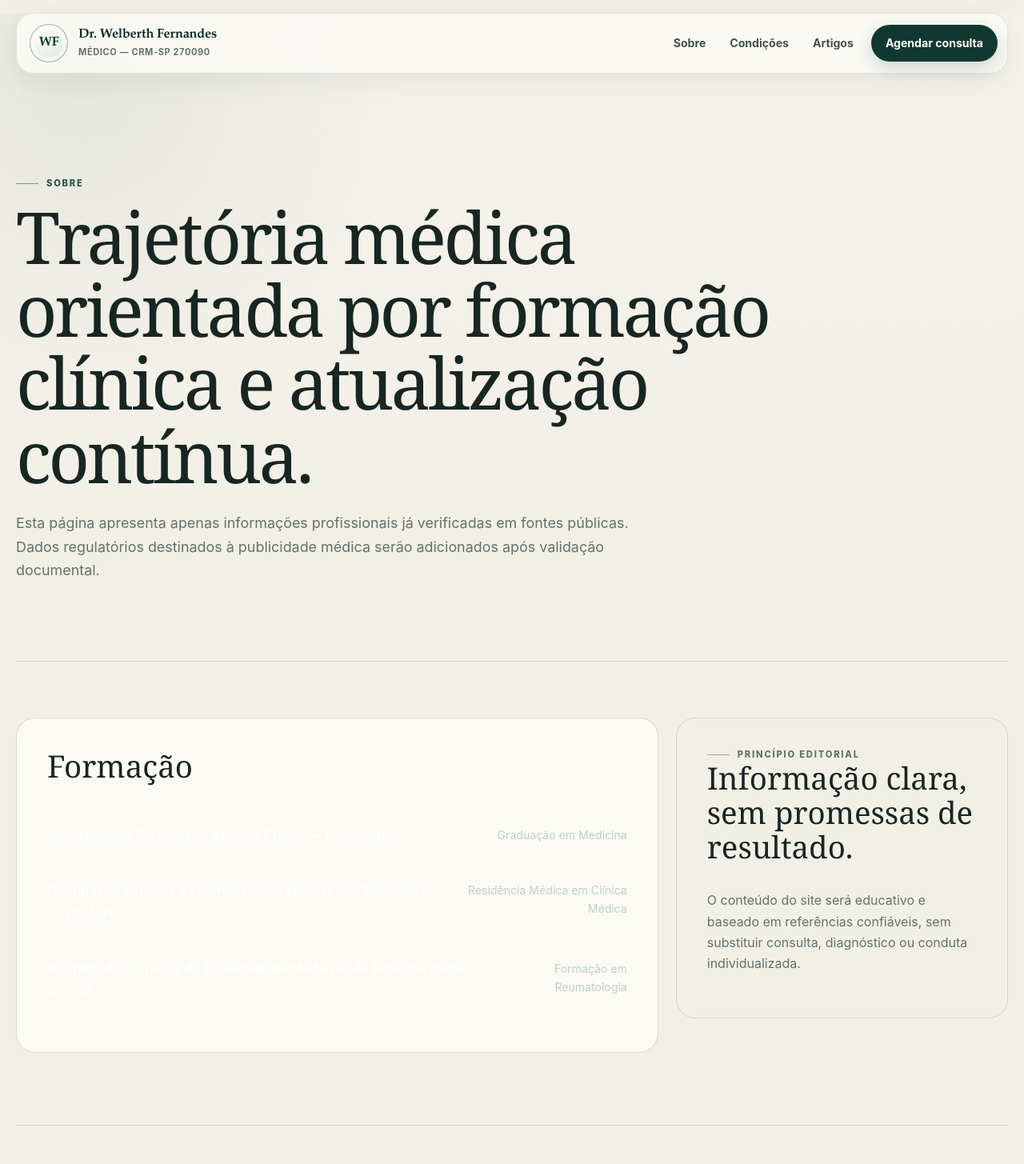
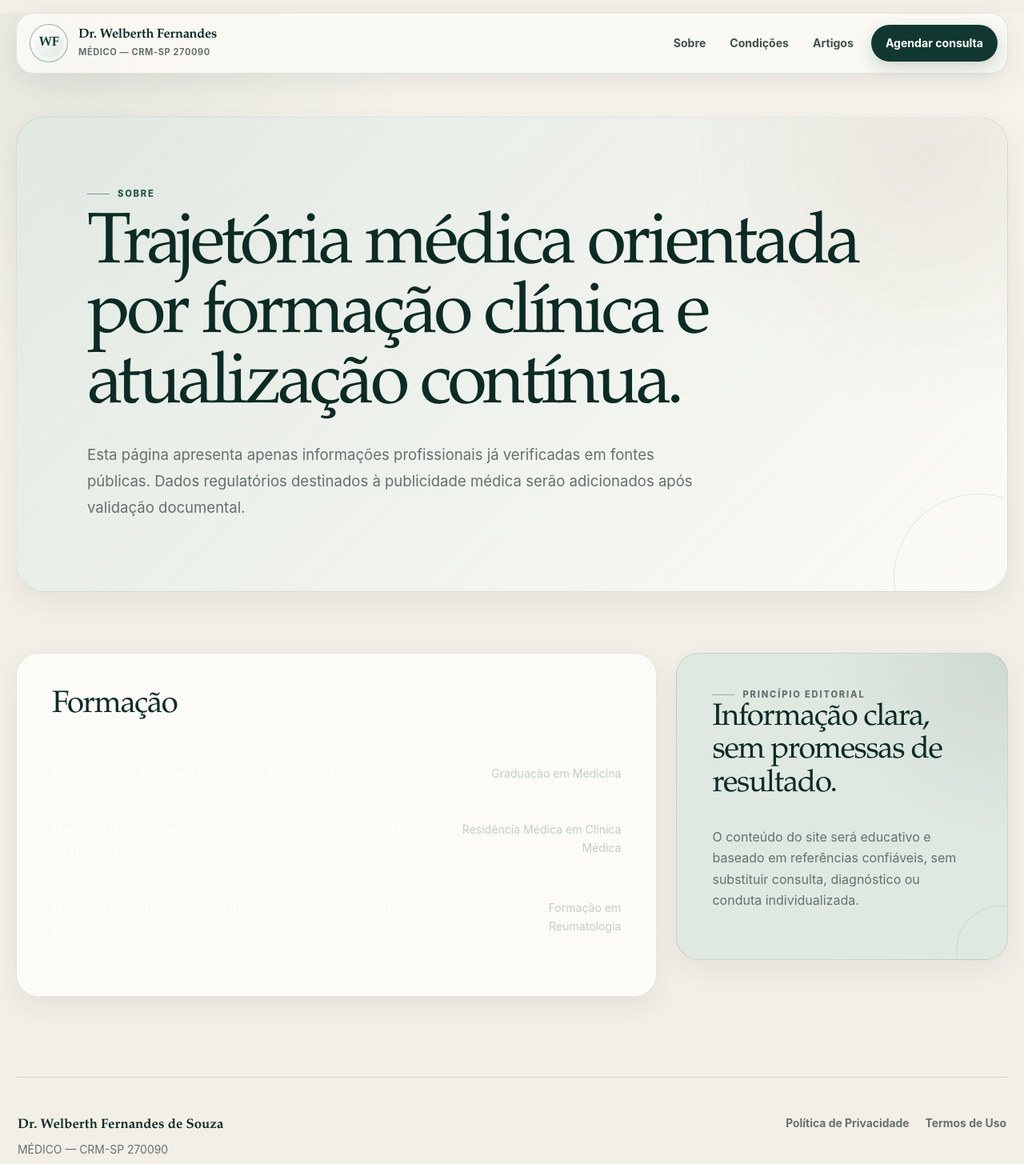
Before and after one commit to Zoqvera/Dr.-Welberth, a Next.js app: page /sobre in a window 1280 px wide. Shown: the top 1455 px of the page at 80% size. Built offline with nearby package versions, Linux system fonts and the light colour scheme.

Commit message:
Align internal pages with refined visual identity

```diff
--- a/app/pages.css
+++ b/app/pages.css
@@ -3,31 +3,57 @@
 }
 
 .page-hero {
+  position: relative;
   width: min(calc(100% - 40px), var(--max));
-  margin: 50px auto 70px;
-  padding: 80px 0;
-  border-bottom: 1px solid var(--line);
+  margin: 54px auto 76px;
+  padding: clamp(56px, 7vw, 88px);
+  overflow: hidden;
+  border: 1px solid rgba(36, 85, 72, 0.1);
+  border-radius: 36px;
+  background:
+    radial-gradient(circle at 92% 8%, rgba(169, 130, 98, 0.12), transparent 20rem),
+    linear-gradient(135deg, rgba(223, 232, 225, 0.92), rgba(255, 254, 250, 0.76));
+  box-shadow: var(--shadow-sm);
+}
+
+.page-hero::after {
+  content: "";
+  position: absolute;
+  width: 210px;
+  height: 210px;
+  right: -70px;
+  bottom: -90px;
+  border: 1px solid rgba(36, 85, 72, 0.11);
+  border-radius: 50%;
 }
 
 .page-hero.compact {
-  padding-bottom: 54px;
+  padding-top: clamp(50px, 6vw, 76px);
+  padding-bottom: clamp(50px, 6vw, 76px);
 }
 
 .page-hero h1,
 .article-header h1 {
-  margin: 12px 0 24px;
+  position: relative;
+  z-index: 1;
   max-width: 980px;
-  font-family: Georgia, "Times New Roman", serif;
-  font-size: clamp(3rem, 7vw, 6rem);
+  margin: 14px 0 24px;
+  color: var(--accent-deep);
+  font-family: var(--serif);
+  font-size: clamp(3.2rem, 7vw, 6.25rem);
   font-weight: 500;
-  letter-spacing: -.04em;
-  line-height: 1.02;
+  letter-spacing: -0.05em;
+  line-height: 0.98;
 }
 
 .lead {
-  max-width: 780px;
+  position: relative;
+  z-index: 1;
+  max-width: 790px;
+  margin-bottom: 0;
   color: var(--muted);
-  font-size: 1.12rem;
+  font-size: clamp(1.03rem, 1.5vw, 1.16rem);
+  line-height: 1.78;
 }
 
 .flush-top {
@@ -36,41 +62,62 @@
 
 .condition-card h2,
 .article-list h2 {
-  font-family: Georgia, "Times New Roman", serif;
-  font-size: 1.6rem;
+  color: var(--accent-deep);
+  font-family: var(--serif);
+  font-size: 1.7rem;
   font-weight: 500;
-  line-height: 1.2;
+  letter-spacing: -0.025em;
+  line-height: 1.16;
 }
 
 .content-grid {
   width: min(calc(100% - 40px), var(--max));
-  margin: 0 auto 90px;
+  margin: 0 auto 100px;
   display: grid;
-  grid-template-columns: 1.45fr .75fr;
-  gap: 22px;
+  grid-template-columns: minmax(0, 1.45fr) minmax(290px, 0.75fr);
+  gap: 24px;
   align-items: start;
 }
 
 .prose-card,
 .note-card {
-  border: 1px solid var(--line);
-  border-radius: 24px;
-  padding: 38px;
-  background: var(--surface);
+  border: 1px solid rgba(24, 38, 34, 0.1);
+  border-radius: 28px;
+  padding: clamp(30px, 4vw, 44px);
+  background: rgba(255, 254, 250, 0.82);
+  box-shadow: var(--shadow-sm);
 }
 
 .prose-card h2,
 .note-card h2,
 .article-body h2 {
   margin-top: 0;
-  font-family: Georgia, "Times New Roman", serif;
-  font-size: clamp(1.8rem, 3vw, 2.7rem);
+  color: var(--accent-deep);
+  font-family: var(--serif);
+  font-size: clamp(1.95rem, 3vw, 2.85rem);
   font-weight: 500;
-  line-height: 1.12;
+  letter-spacing: -0.035em;
+  line-height: 1.08;
 }
 
 .note-card {
-  background: var(--soft);
+  position: sticky;
+  top: 110px;
+  overflow: hidden;
+  background:
+    radial-gradient(circle at 100% 0, rgba(142, 166, 153, 0.22), transparent 14rem),
+    var(--accent-soft);
+}
+
+.note-card::after {
+  content: "";
+  position: absolute;
+  width: 110px;
+  height: 110px;
+  right: -48px;
+  bottom: -45px;
+  border: 1px solid rgba(36, 85, 72, 0.11);
+  border-radius: 50%;
 }
 
 .note-card p,
@@ -83,14 +130,27 @@
 }
 
 .topic-list {
-  margin: 24px 0;
+  margin: 30px 0;
   padding: 0;
   list-style: none;
 }
 
 .topic-list li {
-  padding: 15px 0;
+  position: relative;
+  padding: 17px 12px 17px 31px;
   border-top: 1px solid var(--line);
+  color: #44534d;
+}
+
+.topic-list li::before {
+  content: "";
+  position: absolute;
+  left: 5px;
+  top: 25px;
+  width: 7px;
+  height: 7px;
+  border-radius: 50%;
+  background: var(--sage);
 }
 
 .topic-list li:last-child {
@@ -98,71 +158,100 @@
 }
 
 .medical-disclaimer {
-  margin-top: 30px;
-  padding: 22px;
-  border-left: 3px solid var(--accent);
-  background: var(--soft);
+  margin-top: 34px;
+  padding: 23px 24px;
+  border: 1px solid rgba(36, 85, 72, 0.1);
+  border-left: 3px solid var(--warm);
+  border-radius: 0 17px 17px 0;
+  background: rgba(223, 232, 225, 0.58);
+}
+
+.medical-disclaimer strong {
+  color: var(--accent-deep);
 }
 
 .medical-disclaimer p {
   margin-bottom: 0;
   color: var(--muted);
+  font-size: 0.92rem;
 }
 
 .inline-button {
-  display: inline-block;
-  margin-top: 12px;
+  position: relative;
+  z-index: 1;
+  margin-top: 13px;
 }
 
 .text-link {
+  display: inline-block;
   color: var(--accent);
-  font-weight: 700;
+  border-bottom: 1px solid rgba(36, 85, 72, 0.24);
+  font-weight: 800;
+  transition: color 180ms ease, border-color 180ms ease, transform 180ms ease;
 }
 
-.booking-link {
-  display: inline-block;
-  border: 1px solid #8ba197;
-  border-radius: 999px;
-  padding: 13px 20px;
-  color: white;
-  font-weight: 700;
+.text-link:hover {
+  color: var(--accent-dark);
+  border-color: var(--accent-dark);
+  transform: translateX(2px);
 }
 
 .booking-flow {
+  counter-reset: booking-step;
   width: min(calc(100% - 40px), var(--max));
-  margin: 0 auto 40px;
-  border-top: 1px solid var(--line);
+  margin: 0 auto 48px;
+  display: grid;
+  grid-template-columns: repeat(2, minmax(0, 1fr));
+  gap: 18px;
 }
 
 .booking-step {
+  min-height: 190px;
+  counter-increment: booking-step;
+  padding: 29px;
   display: grid;
-  grid-template-columns: 90px 1fr;
-  gap: 20px;
-  padding: 28px 0;
-  border-bottom: 1px solid var(--line);
+  grid-template-columns: 58px 1fr;
+  gap: 18px;
+  align-items: start;
+  border: 1px solid rgba(24, 38, 34, 0.1);
+  border-radius: 25px;
+  background: rgba(255, 254, 250, 0.75);
+  box-shadow: 0 1px 0 rgba(255, 255, 255, 0.75) inset;
 }
 
 .booking-step > span {
-  font-family: Georgia, serif;
-  color: var(--accent);
-  font-size: 1.4rem;
+  width: 44px;
+  height: 44px;
+  display: grid;
+  place-items: center;
+  border-radius: 50%;
+  background: var(--accent-soft);
+  color: var(--accent-dark);
+  font-family: var(--serif);
+  font-size: 1.15rem;
 }
 
 .booking-step strong {
   display: block;
-  font-family: Georgia, serif;
-  font-size: 1.7rem;
+  color: var(--accent-deep);
+  font-family: var(--serif);
+  font-size: 1.75rem;
   font-weight: 500;
+  letter-spacing: -0.03em;
+  line-height: 1.1;
 }
 
 .booking-step p {
-  margin: 4px 0 0;
+  margin: 7px 0 0;
   color: var(--muted);
+  font-size: 0.9rem;
 }
 
 .wide-note {
   width: min(calc(100% - 40px), var(--max));
-  margin: 50px auto 90px;
+  margin: 58px auto 100px;
+  padding: clamp(32px, 4vw, 48px);
+  border-radius: 28px;
 }
 
 .wide-note button {
@@ -170,46 +259,95 @@
   padding: 12px 18px;
   border: 1px solid var(--line);
   border-radius: 999px;
-  background: transparent;
+  background: rgba(255, 255, 255, 0.36);
   color: var(--muted);
 }
 
 .article-page {
-  width: min(calc(100% - 40px), 900px);
-  margin: 55px auto 100px;
+  width: min(calc(100% - 40px), 940px);
+  margin: 58px auto 110px;
 }
 
 .article-header {
-  padding: 65px 0 45px;
-  border-bottom: 1px solid var(--line);
+  position: relative;
+  overflow: hidden;
+  padding: clamp(52px, 7vw, 82px);
+  border: 1px solid rgba(36, 85, 72, 0.1);
+  border-radius: 34px;
+  background:
+    radial-gradient(circle at 100% 0, rgba(142, 166, 153, 0.2), transparent 18rem),
+    rgba(255, 254, 250, 0.72);
+  box-shadow: var(--shadow-sm);
+}
+
+.article-header::after {
+  content: "";
+  position: absolute;
+  right: -70px;
+  bottom: -100px;
+  width: 220px;
+  height: 220px;
+  border: 1px solid rgba(36, 85, 72, 0.12);
+  border-radius: 50%;
+}
+
+.article-header h1 {
+  max-width: 820px;
+  font-size: clamp(3rem, 6vw, 5.5rem);
 }
 
 .article-meta {
+  position: relative;
+  z-index: 1;
+  margin-top: 30px;
   display: flex;
   flex-wrap: wrap;
-  gap: 10px 24px;
-  margin-top: 28px;
+  gap: 9px;
   color: var(--muted);
-  font-size: .82rem;
+  font-size: 0.76rem;
+}
+
+.article-meta span {
+  padding: 7px 10px;
+  border: 1px solid rgba(36, 85, 72, 0.1);
+  border-radius: 999px;
+  background: rgba(255, 255, 255, 0.48);
 }
 
 .article-body {
-  max-width: 720px;
-  padding: 45px 0;
-  font-size: 1.05rem;
+  max-width: 730px;
+  margin: 0 auto;
+  padding: 58px 0;
+  color: #44524d;
+  font-size: 1.06rem;
+  line-height: 1.82;
+}
+
+.article-body h2 {
+  margin-top: 46px;
 }
 
 .article-body p {
-  color: #48534f;
+  color: #485650;
 }
 
-@media (max-width: 900px) {
+@media (max-width: 980px) {
   .content-grid {
+    grid-template-columns: 1fr;
+  }
+
+  .note-card {
+    position: static;
+  }
+}
+
+@media (max-width: 760px) {
+  .booking-flow {
     grid-template-columns: 1fr;
   }
 }
 
-@media (max-width: 620px) {
+@media (max-width: 650px) {
   .page-hero,
   .content-grid,
   .booking-flow,
@@ -219,16 +357,36 @@
   }
 
   .page-hero {
-    margin-top: 20px;
-    padding: 50px 0 40px;
+    margin-top: 34px;
+    margin-bottom: 54px;
+    padding: 44px 24px;
+    border-radius: 28px;
+  }
+
+  .page-hero h1,
+  .article-header h1 {
+    font-size: clamp(3rem, 14vw, 4.6rem);
   }
 
   .prose-card,
   .note-card {
-    padding: 26px 22px;
+    padding: 28px 23px;
+    border-radius: 24px;
   }
 
   .booking-step {
+    min-height: auto;
     grid-template-columns: 48px 1fr;
+    padding: 25px 22px;
+  }
+
+  .article-header {
+    padding: 42px 23px;
+    border-radius: 28px;
+  }
+
+  .article-body {
+    padding: 42px 3px;
+    font-size: 1rem;
   }
 }
```
